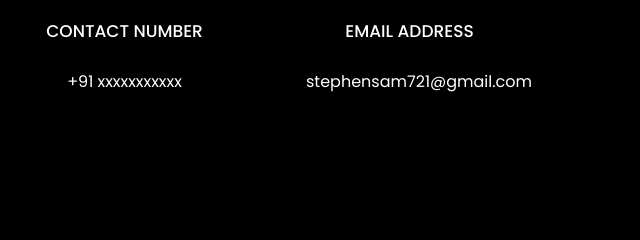
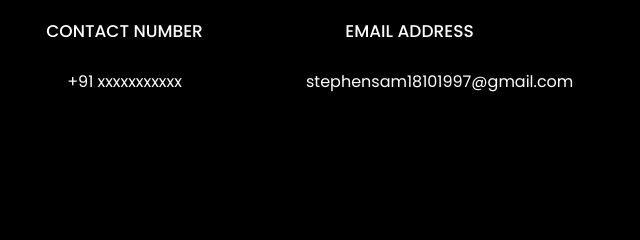
Before and after one commit to Stephensam791/Stephensam.com, a plain HTML site: page index.html in a window 1280 px wide. Shown: the part 4498-4738 px from the top of the page, 373-1013 px from the left. Drawn offline with Linux system fonts and the light colour scheme; files whose address does not match are found by name.

Commit message:
Update index.html

```diff
--- a/index.html
+++ b/index.html
@@ -463,7 +463,7 @@
           			<span class="icon-paper-plane"></span>
           		</div>
           		<h3 class="mb-4">Email Address</h3>
-	            <p><a href="mailto:info@yoursite.com">stephensam721@gmail.com</a></p>
+	            <p><a href="mailto:info@yoursite.com">stephensam18101997@gmail.com</a></p>
 	          </div>
           </div>
           <div class="col-md-6 col-lg-3 d-flex ftco-animate">
```
